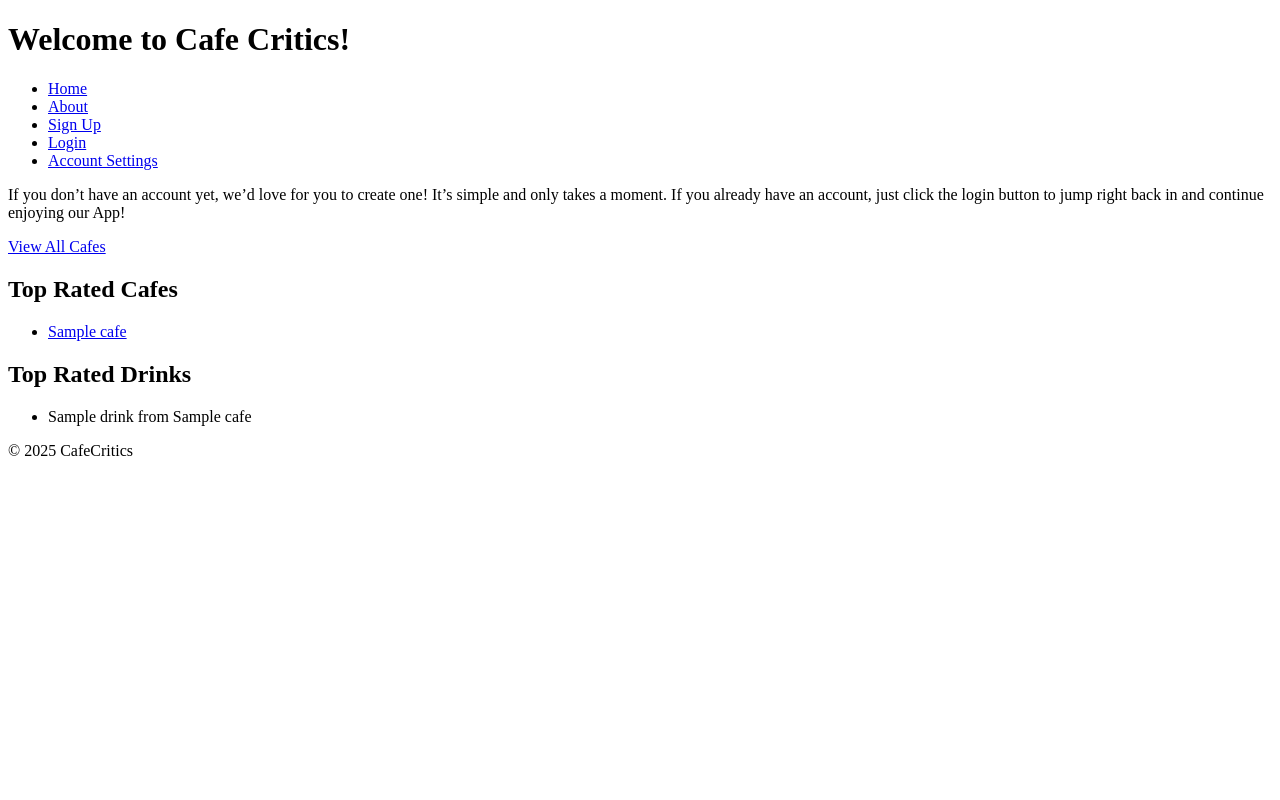
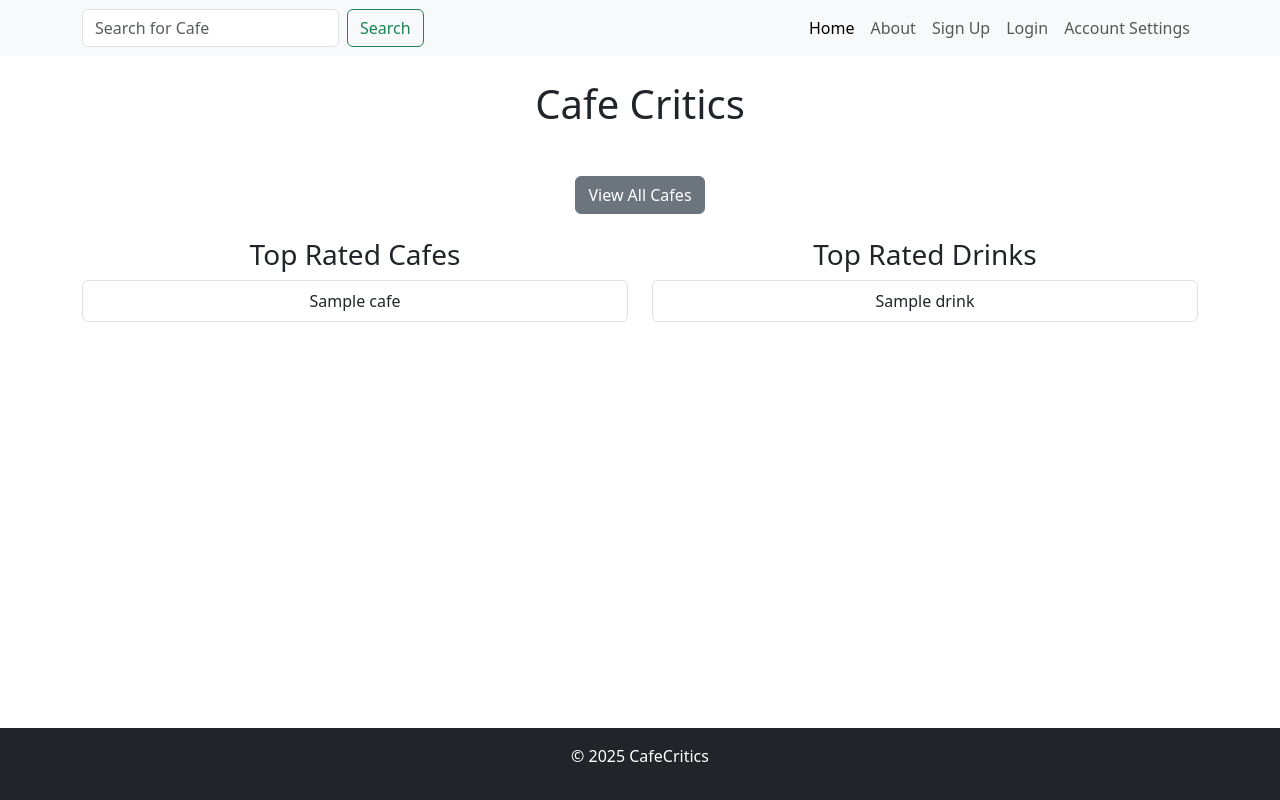
Before and after one commit to Martin-Gubala/WAD2-8C, a Django app: page /home/ in a window 1280 px wide. Run offline with Django 3.2, Linux system fonts and the light colour scheme; tables that the repository leaves empty hold one stand-in row (values such as "Sample post"); parts of the project's set-up code (start-up, migrations or seed data) failed here and were passed over.

Commit message:
Refactor navigation and search bar visibility and some adjustments

```diff
--- a/WAD2-8C/WAD2_Project/WAD2_Project/urls.py
+++ b/WAD2-8C/WAD2_Project/WAD2_Project/urls.py
@@ -21,7 +21,7 @@ from cafeCritics.views import home_view
 urlpatterns = [
     path('admin/', admin.site.urls),
     path('login/', auth_views.LoginView.as_view(template_name='registration/login.html'), name='login'),
-    path('', include('cafeCritics.urls')),
+    path('', include('cafeCritics.urls', namespace='cafeCritics')),
     path('home/', home_view, name='home_page'),
     path('users/', include('cafeCritics.urls', namespace='cafeCritics')),
 ]
--- a/WAD2-8C/WAD2_Project/cafeCritics/urls.py
+++ b/WAD2-8C/WAD2_Project/cafeCritics/urls.py
@@ -7,11 +7,12 @@ app_name = 'cafeCritics'
 urlpatterns = [
     path('', home_view, name='home_page'),
     path('cafes/', views.cafes_view, name='cafes'),
+    path('search/', views.search_results, name='search'),
     path('about/', views.about_view, name='about'),
     path('accountsettings/', views.account_settings_view, name='account_settings'),
-    path('cafes/<slug:cafe_name_slug>/', views.show_cafe, name='show_cafe'),
-    path('cafes/<slug:cafe_name_slug>/review', views.review_view, name='review'),
-    path('signup/', signup_view, name='signup'),
+    path('cafes/<int:cafe_id>/', views.cafe_view, name='cafe'),
+    path('cafes/<int:cafe_id>/review', views.review_view, name='review'),
+    path('signup/', views.signup_view, name='signup'),
     path('login/', login_view, name='login'),
     path('cafe_setup/', cafe_setup_view, name='cafe_setup'),
 ]
--- a/WAD2-8C/WAD2_Project/cafeCritics/views.py
+++ b/WAD2-8C/WAD2_Project/cafeCritics/views.py
@@ -15,10 +15,14 @@ def signup_view(request):
             raw_password = form.cleaned_data.get('password1')
             user = authenticate(username=username, password=raw_password)
             login(request, user)
+            context_dict = {
+                'top_cafes': Cafe.objects.order_by('-average_rating')[:5],
+                'top_drinks': Drink.objects.order_by('-rating')[:5]
+            }
             return render(request, 'registration/home.html', context=context_dict)
     else:
         form = UserRegistrationForm()
-    return render(request, 'registration/signup.html', {'form': form})
+    return render(request, 'registration/signup.html', {'form': form, 'show_search': False})
 
 def login_view(request):
     if request.method == 'POST':
@@ -29,17 +33,17 @@ def login_view(request):
             return redirect('home')
     else:
         form = UserLoginForm()
-    return render(request, 'registration/login.html', {'form': form})
+    return render(request, 'registration/login.html', {'form': form, 'show_search': False})
 
 def home_view(request):
     cafe_list = Cafe.objects.order_by('-average_rating')[:5]
     drink_list = Drink.objects.order_by('-rating')[:5]
 
-    context_dict = {}
-    context_dict['cafes'] = cafe_list
-    context_dict['drinks'] = drink_list
-
-    return render(request, 'registration/home.html', context=context_dict)
+    return render(request, 'registration/home.html', {
+        'top_cafes': cafe_list,
+        'top_drinks': drink_list,
+        'show_search': True
+    })
 
 def cafes_view(request):
     cafe_list = Cafe.objects
@@ -54,7 +58,7 @@ def about_view(request):
     return render(request, 'about.html')
 
 def account_settings_view(request):
-    return render(request, 'account_settings.html')
+    return render(request, 'account_settings.html', {'show_search': False})
 
 def show_cafe(request, cafe_name_slug):
     context_dict = {}
@@ -83,3 +87,9 @@ def cafe_setup_view(request):
     else:
         form = CafeSetupForm()
     return render(request, 'registration/cafe_setup.html', {'form': form})
+
+
+def search_results(request):
+    query = request.GET.get('q', '')
+    results = Cafe.objects.filter(name__icontains=query) if query else None
+    return render(request, 'search_results.html', {'query':query, 'results': results})
--- a/WAD2-8C/templates/registration/base_generic.html
+++ b/WAD2-8C/templates/registration/base_generic.html
@@ -4,18 +4,51 @@
     <meta charset="UTF-8">
     <meta name="viewport" content="width=device-width, initial-scale=1.0">
     <title>{% block title %}Default Title{% endblock %}</title>
+    <link rel="stylesheet" href="https://cdn.jsdelivr.net/npm/bootstrap@5.3.0/dist/css/bootstrap.min.css">
+    <style>
+        html, body {
+            height: 100%;
+            display: flex;
+            flex-direction: column;
+            margin: 0;
+        }
+        main {
+            flex: 1;
+        }
+        footer {
+            background-color: #343a40;
+            color: white;
+            text-align: center;
+            padding: 10px 0;
+            width: 100%;
+        }
+    </style>
 </head>
 <body>
     <header>
-        <h1>Welcome to Cafe Critics!</h1>
-        <nav>
-            <ul>
-                <li><a href="{% url 'cafeCritics:home_page' %}">Home</a></li>
-                <li><a href="{% url 'cafeCritics:about' %}">About</a></li>
-                <li><a href="{% url 'cafeCritics:signup' %}">Sign Up</a></li>
-                <li><a href="{% url 'login' %}">Login</a></li>
-                <li><a href="{% url 'cafeCritics:account_settings' %}">Account Settings</a></li>
-            </ul>
+        <nav class="navbar navbar-expand-lg navbar-light bg-light">
+            <div class="container">
+                {% if show_search %}
+                <form class="d-flex" method="GET" action="{% url 'cafeCritics:search' %}">
+                    <input class="form-control me-2" type="search" placeholder="Search for Cafe" aria-label="Search" name="q">
+                    <button class="btn btn-outline-success" type="submit">Search</button>
+                </form>
+                {% endif %}
+
+                <button class="navbar-toggler" type="button" data-bs-toggle="collapse" data-bs-target="#navbarNavAltMarkup" aria-controls="navbarNavAltMarkup" aria-expanded="false" aria-label="Toggle navigation">
+                    <span class="navbar-toggler-icon"></span>
+                </button>
+
+                <div class="collapse navbar-collapse" id="navbarNavAltMarkup">
+                    <div class="navbar-nav ms-auto">
+                        <a class="nav-link active" href="{% url 'cafeCritics:home_page' %}">Home</a>
+                        <a class="nav-link" href="{% url 'cafeCritics:about' %}">About</a>
+                        <a class="nav-link" href="{% url 'cafeCritics:signup' %}">Sign Up</a>
+                        <a class="nav-link" href="{% url 'login' %}">Login</a>
+                        <a class="nav-link" href="{% url 'cafeCritics:account_settings' %}">Account Settings</a>
+                    </div>
+                </div>
+            </div>
         </nav>
     </header>
 
@@ -24,8 +57,9 @@
         {% endblock %}
     </main>
 
-    <footer>
+    <footer class="bg-dark text-white text-center py-3">
         <p>© 2025 CafeCritics</p>
     </footer>
+    <script src="https://cdn.jsdelivr.net/npm/bootstrap@5.3.0/dist/js/bootstrap.bundle.min.js"></script>
 </body>
 </html>
--- a/WAD2-8C/templates/registration/home.html
+++ b/WAD2-8C/templates/registration/home.html
@@ -1,36 +1,28 @@
 {% extends 'registration/base_generic.html' %}
-{% block title %}Welcome to Cafe Critics{% endblock %}
-
+{% block title %}Cafe Critics - Home{% endblock %}
 {% block content %}
-    <p>If you don’t have an account yet, we’d love for you to create one! It’s simple and only takes a moment. If you already have an account, just click the login button to jump right back in and continue enjoying our App!</p>
-    <a href="{% url 'cafeCritics:cafes' %}">View All Cafes</a>
-    <div>
-        <h2>Top Rated Cafes</h2>
-    {% if cafes %}
-        <ul>
-            {% for cafe in cafes %}
-            <li>
-                <a href="{% url 'cafeCritics:show_cafe' cafe.slug %}">{{ cafe.name }}</a>
-            </li>
-            {% endfor %}
-        </ul>
-    {% else %}
-        <strong>There are no cafes present.</strong>
-    {% endif %}
+<div class="container text-center">
+    <h1 class="my-4">Cafe Critics</h1>
+    <div class="d-flex justify-content-between align-items-center mb-4">
     </div>
-
-    <div>
-        <h2>Top Rated Drinks</h2>
-    {% if drinks %}
-        <ul>
-            {% for drink in drinks %}
-            <li>
-                {{ drink.name }} from {{ drink.cafe }}
-            </li>
-            {% endfor %}
-        </ul>
-    {% else %}
-        <strong>There are no drinks present.</strong>
-    {% endif %}
+    <a href="{% url 'cafeCritics:cafes' %}" class="btn btn-secondary mb-4">View All Cafes</a>
+    <div class="row">
+        <div class="col-md-6">
+            <h3>Top Rated Cafes</h3>
+            <ul class="list-group">
+                {% for cafe in top_cafes %}
+                    <li class="list-group-item">{{ cafe.name }}</li>
+                {% endfor %}
+            </ul>
+        </div>
+        <div class="col-md-6">
+            <h3>Top Rated Drinks</h3>
+            <ul class="list-group">
+                {% for drink in top_drinks %}
+                    <li class="list-group-item">{{ drink.name }}</li>
+                {% endfor %}
+            </ul>
+        </div>
     </div>
-    {% endblock %}
+</div>
+{% endblock %}
```
Also changed, not shown: WAD2-8C/templates/about.html (+53 -4 lines), WAD2-8C/templates/registration/search_results.html (added, +20 -0 lines).
